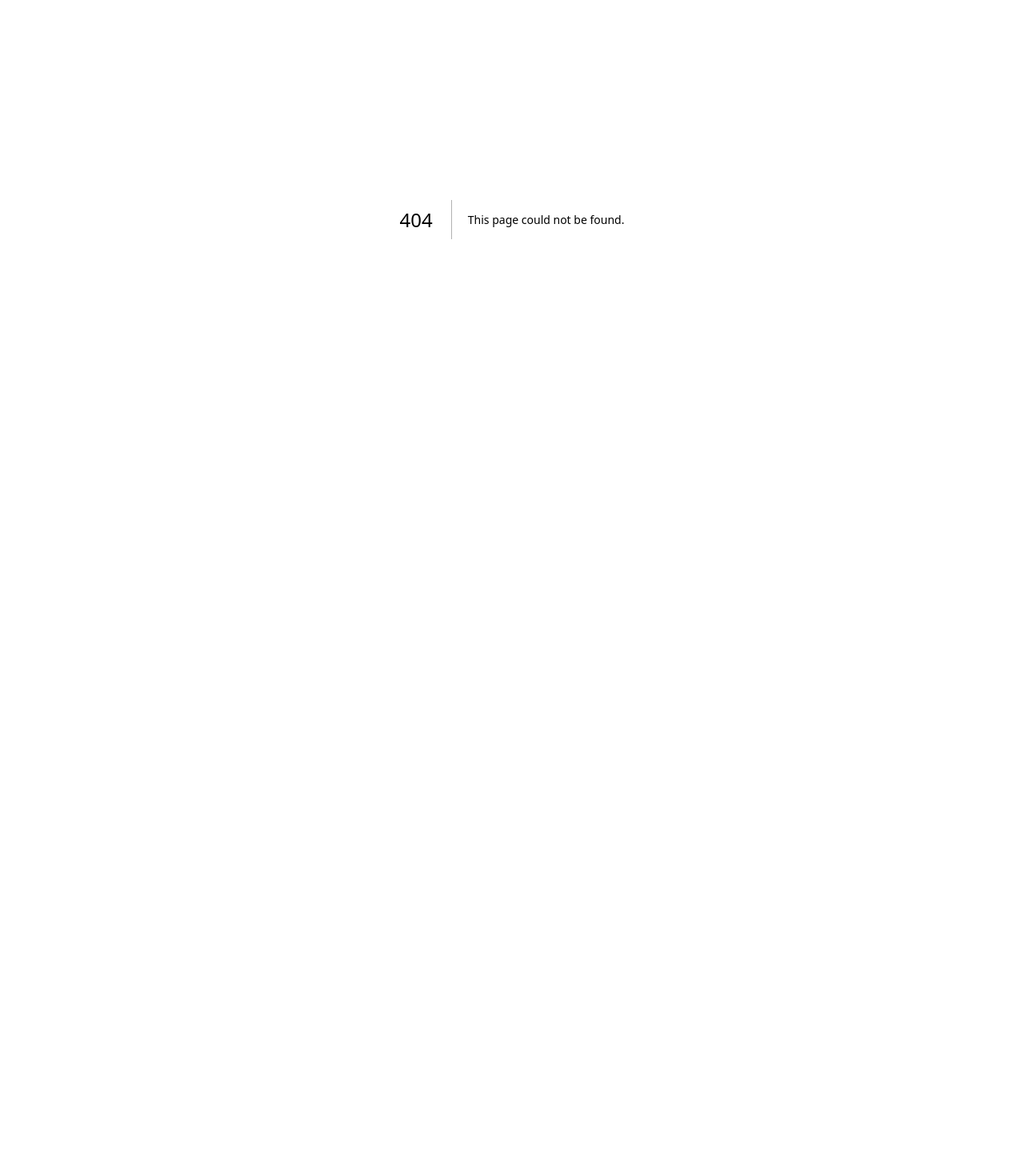
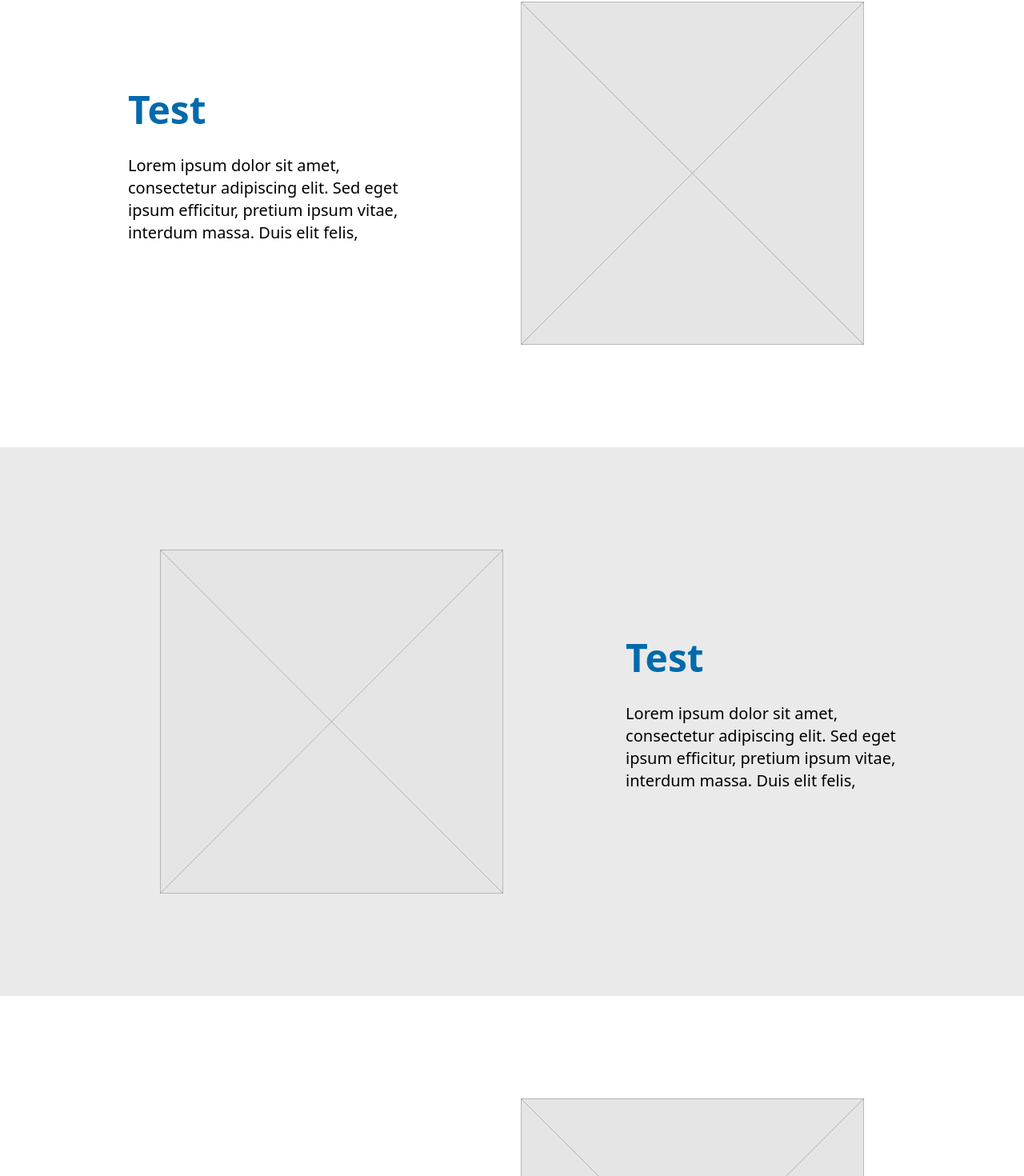
Before and after one commit to k-v-dimitrov/ceramicss, a Next.js app: page /about in a window 1280 px wide. Before the commit this address had no page. Shown: the part 126-1596 px from the top of the page at 80% size. Before the commit the page ends 800 px from the top, so only its background shows below. Built offline with nearby package versions, Linux system fonts and the light colour scheme.

Commit message:
feat: about page implementation

```diff
--- /dev/null
+++ b/src/components/alternating-section/alter-section.tsx
@@ -0,0 +1,45 @@
+import { useCallback, type FC } from "react";
+import Image from "next/image";
+import cx from "classnames";
+
+import AlternatingSectionProps from "./alter-section.props";
+
+const AlterSection: FC<AlternatingSectionProps> = ({
+    title,
+    paragraph,
+    SectionImage,
+    flip,
+}) => {
+    return (
+        <section
+            className={cx(
+                "py-32 px-12 lg:px-40 flex flex-col justify-center items-center lg:justify-between",
+                { "bg-[#EAEAEA]": flip },
+                { "lg:flex-row-reverse": flip },
+                { "lg:flex-row": !flip }
+            )}
+        >
+            <div
+                className={cx("lg:w-4/5 flex flex-col", {
+                    "lg:items-end": flip,
+                })}
+            >
+                <h1
+                    className={cx(
+                        "text-4xl lg:text-5xl text-primary-500 font-semibold mb-4 lg:mb-8",
+                        { "lg:w-3/4": flip }
+                    )}
+                >
+                    {title}
+                </h1>
+                <p className={cx("lg:text-xl mb-4", { "lg:w-3/4": true })}>
+                    {paragraph}
+                </p>
+            </div>
+
+            <div className="lg:px-10">{SectionImage}</div>
+        </section>
+    );
+};
+
+export default AlterSection;
--- /dev/null
+++ b/src/components/alternating-section/index.ts
@@ -0,0 +1 @@
+export { default as AlternatingSection } from "./alter-section";
--- /dev/null
+++ b/src/pages/about.tsx
@@ -0,0 +1,39 @@
+import { type NextPage } from "next";
+import Image from "next/image";
+import Head from "next/head";
+
+import BlankImage from "@/public/imgs/blank.png";
+
+import { AlternatingSection } from "src/components/alternating-section";
+
+const About: NextPage = () => {
+    return (
+        <>
+            <Head>
+                <title>Ceramicss - About</title>
+                <link rel="icon" href="/favicon.ico" />
+            </Head>
+
+            <AlternatingSection
+                SectionImage={<Image src={BlankImage} alt="test" />}
+                title="Test"
+                paragraph="Lorem ipsum dolor sit amet, consectetur adipiscing elit. Sed eget ipsum efficitur, pretium ipsum vitae, interdum massa. Duis elit felis,"
+            />
+
+            <AlternatingSection
+                flip
+                SectionImage={<Image src={BlankImage} alt="test" />}
+                title="Test"
+                paragraph="Lorem ipsum dolor sit amet, consectetur adipiscing elit. Sed eget ipsum efficitur, pretium ipsum vitae, interdum massa. Duis elit felis,"
+            />
+
+            <AlternatingSection
+                SectionImage={<Image src={BlankImage} alt="test" />}
+                title="Test"
+                paragraph="Lorem ipsum dolor sit amet, consectetur adipiscing elit. Sed eget ipsum efficitur, pretium ipsum vitae, interdum massa. Duis elit felis,"
+            />
+        </>
+    );
+};
+
+export default About;
```
Also changed, not shown: src/components/alternating-section/alter-section.props.ts (added, +11 -0 lines), 1 other file (tests, documents, lock files or other folders).
